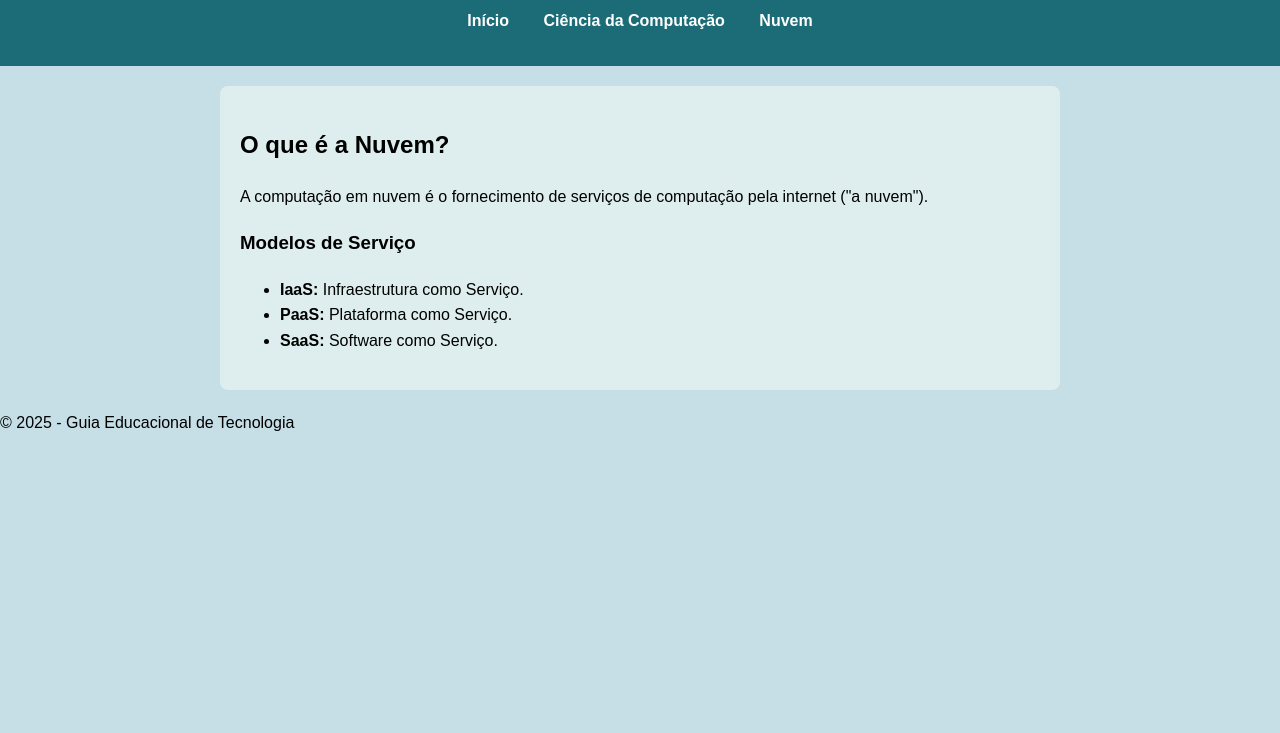
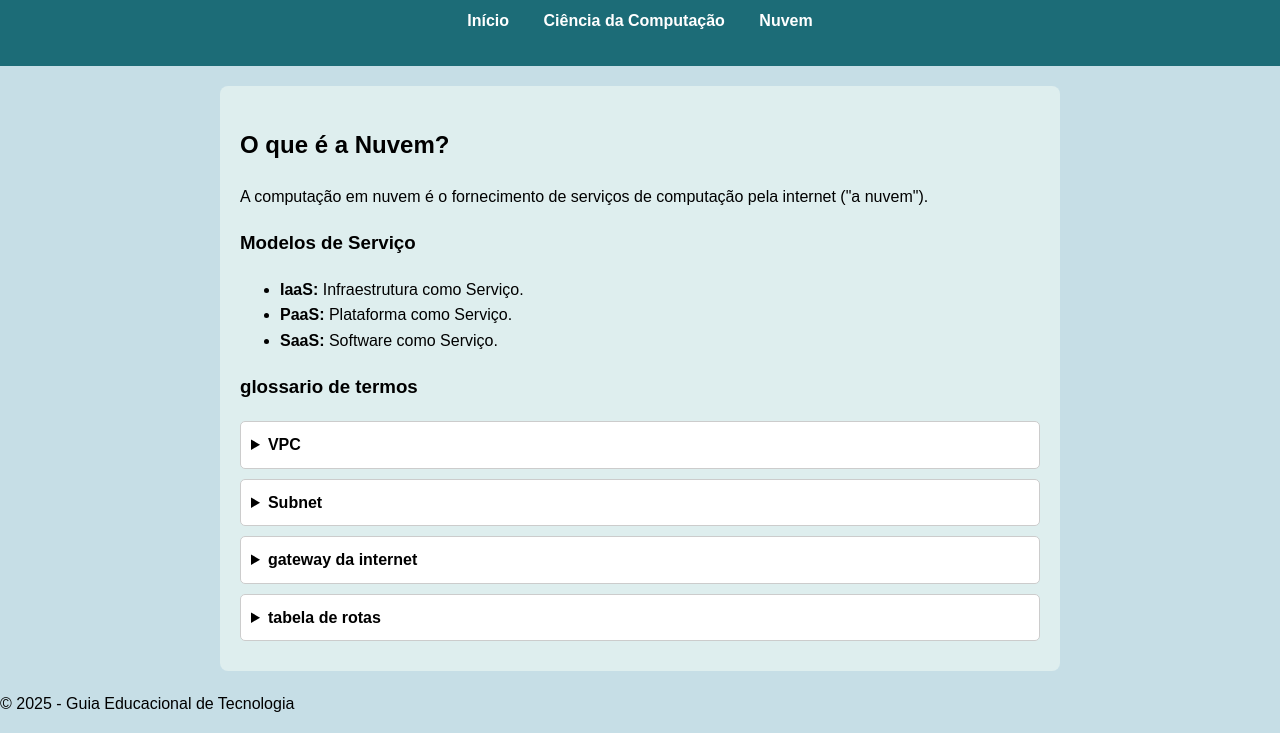
Before and after one commit to ValentineSalsano000/meu-guia-tech, a plain HTML site: page nuvem.html in a window 1280 px wide. Shown: the part 102-835 px from the top of the page. Before the commit the page ends 800 px from the top, so only its background shows below. Drawn offline with Linux system fonts and the light colour scheme.

Commit message:
populando com termos
colocando alguns termos

```diff
--- a/nuvem.html
+++ b/nuvem.html
@@ -27,6 +27,30 @@
                 <li><strong>SaaS:</strong> Software como Serviço.</li>
             </ul>
         </section>
+
+        <section id="glossario-cloud">
+    <h3>glossario de termos</h3>
+    <details>
+        <summary>VPC</summary>
+        <p>---------</p>
+    </details>
+
+    <details>
+        <summary>Subnet</summary>
+        <p>----------</p>
+    </details>
+
+    <details>
+        <summary>gateway da internet</summary>
+        <p>------------</p>
+    </details>
+
+    <details>
+        <summary>tabela de rotas</summary>
+        <p>-------------</p>
+    </details>
+</section>
+
     </main>
 
     <footer>
```
Also changed, not shown: index.html (+3 -1 lines).
